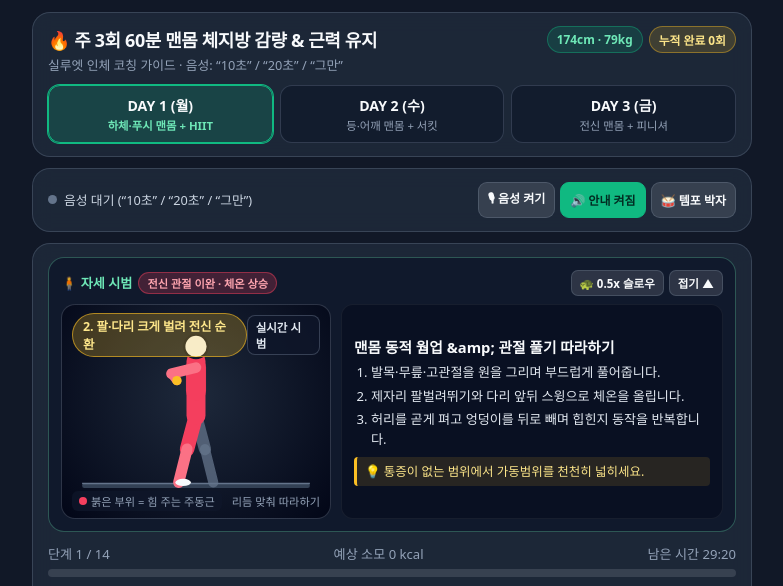
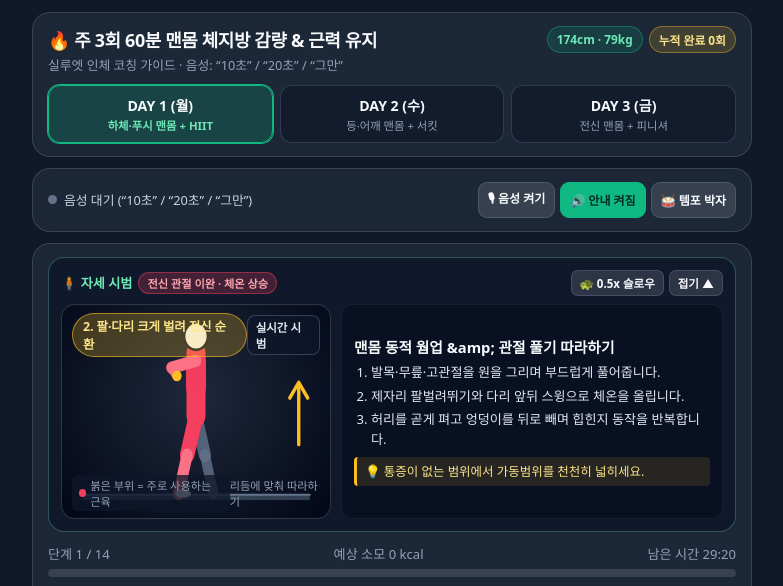
Before and after one commit to kidsstar1/kidsstar1.github.io, a plain HTML site: page index.html in a window 1280 px wide. Shown: the top 586 px of the page, without its empty margins (248-1031 px from the left). Drawn offline with Linux system fonts and the light colour scheme.

Commit message:
Update index.html

```diff
--- a/index.html
+++ b/index.html
@@ -503,7 +503,7 @@
       </div>
       <div class="guide-card">
         <strong>4. 감량 효율 극대화 팁</strong>
-        주 3회 60분 루틴(회당 약 420~520 kcal 소모)과 함께 하루 300~500 kcal 식단 적자, 단백질 130~155g 섭취를 병행하면 근손실을 최소화하며 감량할 수 있습니다.
+        실제 소모 열량은 체중·운동 강도·휴식 시간에 따라 달라집니다. 감량은 무리한 절식보다 지속 가능한 식사 조절과 충분한 회복을 함께 유지하세요.
       </div>
     </div>
   </section>
@@ -722,103 +722,130 @@
     btn.textContent = slowMotion ? "🐢 슬로우 ON" : "🐢 0.5x 슬로우";
   }
 
+  // 캔버스에 한 번 생성한 화면을 직접 그려 프레임마다 DOM을 교체하지 않습니다.
+  // 기존 방식은 매 프레임 stage.innerHTML 전체를 다시 만들면서 모바일 브라우저에서
+  // 깜박임/사라짐이 발생할 수 있었습니다.
+  let poseCanvas = null;
+  let poseCtx = null;
+  let lastPhase = "";
+  let lastHudUpdate = 0;
+
+  function ensurePoseCanvas() {
+    const stage = document.getElementById("poseStage");
+    if (!stage) return false;
+    if (!poseCanvas || !stage.contains(poseCanvas)) {
+      stage.innerHTML = `
+        <div class="stage-hud-top">
+          <span class="phase-banner" id="posePhase">동작 준비</span>
+          <span class="rep-badge" id="poseSpeed">실시간 시범</span>
+        </div>
+        <canvas id="poseCanvas" role="img" aria-label="운동 동작 애니메이션"></canvas>
+        <div class="stage-hud-bottom">
+          <span class="legend-dot"><i></i>붉은 부위 = 주로 사용하는 근육</span>
+          <span id="poseHint">리듬에 맞춰 따라하기</span>
+        </div>`;
+      poseCanvas = document.getElementById("poseCanvas");
+      poseCtx = poseCanvas.getContext("2d", { alpha: true });
+      lastPhase = "";
+    }
+    return !!poseCtx;
+  }
+
+  function drawPoseCanvas(p, def, ts) {
+    if (!ensurePoseCanvas()) return;
+    const stage = document.getElementById("poseStage");
+    const w = Math.max(1, stage.clientWidth);
+    const h = Math.max(1, stage.clientHeight);
+    const dpr = Math.min(window.devicePixelRatio || 1, 2);
+    const cw = Math.round(w * dpr), ch = Math.round(h * dpr);
+    if (poseCanvas.width !== cw || poseCanvas.height !== ch) {
+      poseCanvas.width = cw; poseCanvas.height = ch;
+      poseCanvas.style.width = w + "px"; poseCanvas.style.height = h + "px";
+    }
+    const c = poseCtx;
+    c.setTransform(dpr * w / 240, 0, 0, dpr * h / 165, 0, 0);
+    c.clearRect(0, 0, 240, 165);
+    c.lineCap = "round"; c.lineJoin = "round";
+
+    if (currentPoseKind === "rest") {
+      const inhale = Math.sin(virtualTime / 550) > 0;
+      const r = 26 + 8 * Math.sin(virtualTime / 550);
+      c.fillStyle = "rgba(56,189,248,.14)"; c.strokeStyle = "#38bdf8"; c.lineWidth = 2.5;
+      c.beginPath(); c.arc(120, 86, r, 0, Math.PI * 2); c.fill(); c.stroke();
+      c.strokeStyle = "#7dd3fc"; c.beginPath(); c.arc(120, 86, 18, 0, Math.PI * 2); c.stroke();
+      c.strokeStyle = "#fbbf24"; c.lineWidth = 3; c.beginPath(); c.moveTo(120,74); c.lineTo(120,86); c.lineTo(129,92); c.stroke();
+      p.phase = inhale ? "코로 깊게 들이마시기" : "입으로 길게 내쉬기";
+      return;
+    }
+
+    const m = def.muscle;
+    const hot = "#f43f5e", base = "#cbd5e1", back = "#64748b";
+    const line = (a,b,width,color,alpha=1) => {
+      if (!a || !b) return;
+      c.globalAlpha = alpha; c.strokeStyle = color; c.lineWidth = width;
+      c.beginPath(); c.moveTo(a[0],a[1]); c.lineTo(b[0],b[1]); c.stroke(); c.globalAlpha = 1;
+    };
+    c.fillStyle = "#334155"; c.fillRect(18,147,204,4);
+    c.strokeStyle = "#64748b"; c.lineWidth = 1.5; c.beginPath(); c.moveTo(18,147); c.lineTo(222,147); c.stroke();
+    if (p.knee2) { line(p.hip,p.knee2,11,back,.8); line(p.knee2,p.ankle2,9,back,.8); }
+    const leg = m === "legs" || m === "full";
+    const core = m === "core" || m === "back" || m === "full";
+    const chest = m === "chest" || m === "shoulder" || m === "full";
+    line(p.hip,p.knee,13,leg?hot:base);
+    line(p.knee,p.ankle,10,leg?"#fb7185":base);
+    line(p.neck,p.hip,17,core?hot:base);
+    const shoulder = p.sh || p.neck;
+    line(shoulder,lerpPt(shoulder,p.hip,.48),18,chest?hot:base,.92);
+    line(shoulder,p.elbow,9.5,chest?"#fb7185":"#e2e8f0");
+    line(p.elbow,p.hand,8,chest?"#fb7185":"#e2e8f0");
+    if (p.ankle) { c.fillStyle="#f8fafc"; c.beginPath(); c.ellipse(p.ankle[0]+4,p.ankle[1],7,3.2,0,0,Math.PI*2); c.fill(); }
+    c.fillStyle="#fbbf24"; c.beginPath(); c.arc(p.hand[0],p.hand[1],4.2,0,Math.PI*2); c.fill();
+    c.fillStyle="#f8fafc"; c.strokeStyle="#0f172a"; c.lineWidth=2;
+    c.beginPath(); c.arc(p.head[0],p.head[1],10.5,0,Math.PI*2); c.fill(); c.stroke();
+    // 동작 방향을 화면 우측의 고정 화살표로 표시
+    const ax = 212; c.strokeStyle = p.push ? "#fbbf24" : "#38bdf8"; c.lineWidth=3;
+    c.beginPath(); c.moveTo(ax, p.push?108:62); c.lineTo(ax,p.push?62:108); c.stroke();
+    c.beginPath();
+    if (p.push) { c.moveTo(ax-8,72); c.lineTo(ax,60); c.lineTo(ax+8,72); }
+    else { c.moveTo(ax-8,98); c.lineTo(ax,110); c.lineTo(ax+8,98); }
+    c.stroke();
+  }
+
   function renderAnimatedFrame(ts) {
     if (lastRafTs === null) lastRafTs = ts;
-    const dt = ts - lastRafTs;
+    const dt = Math.min(50, Math.max(0, ts - lastRafTs));
     lastRafTs = ts;
+    if (document.hidden) { animRaf = null; return; }
     virtualTime += dt * (slowMotion ? 0.45 : 1.0);
-
-    const stage = document.getElementById("poseStage");
-    if (!stage) return;
-
-    if (currentPoseKind === "rest") {
-      const r1 = 26 + 8 * Math.sin(virtualTime / 550);
-      const inhale = Math.sin(virtualTime / 550) > 0;
-      stage.innerHTML = `
-        <div class="stage-hud-top">
-          <span class="phase-banner">${inhale ? "코로 깊게 들이마시기" : "입으로 길게 내쉬기"}</span>
-          <span class="rep-badge">회복 구간</span>
-        </div>
-        <svg viewBox="0 0 240 165" fill="none">
-          <circle cx="120" cy="86" r="${r1.toFixed(1)}" fill="rgba(56,189,248,0.14)" stroke="#38bdf8" stroke-width="2.5"/>
-          <circle cx="120" cy="86" r="18" stroke="#7dd3fc" stroke-width="2.5"/>
-          <path d="M120 74 V86 L129 92" stroke="#fbbf24" stroke-width="3" stroke-linecap="round"/>
-        </svg>
-        <div class="stage-hud-bottom">
-          <span>서서 가볍게 걸으며 심박수 안정</span>
-        </div>
-      `;
+    const def = POSES[currentPoseKind] || POSES.stretch;
+    const prog = currentPoseKind === "rest" ? 0 : (virtualTime % def.cycleMs) / def.cycleMs;
+    const p = currentPoseKind === "rest" ? {phase:""} : interpolatePose(def, prog);
+    drawPoseCanvas(p, def, ts);
+    if (p.phase !== lastPhase || ts - lastHudUpdate > 1000) {
+      const phase = document.getElementById("posePhase");
+      const speed = document.getElementById("poseSpeed");
+      const hint = document.getElementById("poseHint");
+      if (phase) { phase.textContent = p.phase || "회복 구간"; phase.classList.toggle("push", !!p.push); }
+      if (speed) speed.textContent = slowMotion ? "0.5x 슬로우" : "실시간 시범";
+      if (hint) hint.textContent = slowMotion ? "자세 확인 모드" : "리듬에 맞춰 따라하기";
+      lastPhase = p.phase; lastHudUpdate = ts;
+    }
+    animRaf = requestAnimationFrame(renderAnimatedFrame);
+  }
+
+  function startPoseAnimation() {
+    if (animRaf === null && !document.hidden) {
+      lastRafTs = null;
       animRaf = requestAnimationFrame(renderAnimatedFrame);
-      return;
-    }
-
-    const def = POSES[currentPoseKind] || POSES.stretch;
-    const prog = (virtualTime % def.cycleMs) / def.cycleMs;
-    const p = interpolatePose(def, prog);
-    const m = def.muscle;
-
-    // 부위별 색상: 활성 타겟 근육은 붉은색(#f43f5e)으로 굵게 강조, 일반 신체는 밝은 슬레이트(#cbd5e1)
-    const BASE_BODY = "#cbd5e1";
-    const BACK_LIMB = "#64748b";
-    const HOT = "#f43f5e";
-
-    const thighCol = (m === "legs" || m === "full") ? HOT : BASE_BODY;
-    const calfCol  = (m === "legs" || m === "full") ? "#fb7185" : BASE_BODY;
-    const torsoCol = (m === "core" || m === "back" || m === "full") ? HOT : BASE_BODY;
-    const chestCol = (m === "chest" || m === "shoulder" || m === "full") ? HOT : BASE_BODY;
-    const armCol   = (m === "chest" || m === "shoulder" || m === "full") ? "#fb7185" : "#e2e8f0";
-
-    // 뒷다리(런지/마운틴클라이머/바이시클 등 양다리 교대 구분)
-    const leg2Svg = p.knee2
-      ? limbPath(p.hip, p.knee2, 11, BACK_LIMB, 0.75) + limbPath(p.knee2, p.ankle2, 9, BACK_LIMB, 0.75)
-      : "";
-
-    // 운동화 발 표현
-    const footSvg = `<ellipse cx="${(p.ankle[0] + 4).toFixed(1)}" cy="${p.ankle[1].toFixed(1)}" rx="7" ry="3.2" fill="#f8fafc"/>`;
-
-    stage.innerHTML = `
-      <div class="stage-hud-top">
-        <span class="phase-banner ${p.push ? "push" : ""}">${p.phase}</span>
-        <span class="rep-badge">${slowMotion ? "0.5x 슬로우" : "실시간 시범"}</span>
-      </div>
-
-      <svg viewBox="0 0 240 165" fill="none">
-        <!-- 바닥 매트 라인 -->
-        <rect x="18" y="147" width="204" height="4" rx="2" fill="#334155"/>
-        <line x1="18" y1="147" x2="222" y2="147" stroke="#64748b" stroke-width="1.5"/>
-
-        <!-- 움직임 방향 화살표 -->
-        ${directionArrows(def.arrows, p.push)}
-
-        <!-- 뒷다리 (교대 동작일 때 원근감 구분) -->
-        ${leg2Svg}
-
-        <!-- 주 다리 (허벅지 굵게 + 종아리) -->
-        ${limbPath(p.hip, p.knee, 13, thighCol)}
-        ${limbPath(p.knee, p.ankle, 10, calfCol)}
-        ${footSvg}
-
-        <!-- 상체 몸통 (두툼한 입체 실루엣) -->
-        ${limbPath(p.neck, p.hip, 17, torsoCol)}
-        <!-- 가슴/상부 코어 강조 레이어 -->
-        ${limbPath(p.sh, lerpPt(p.sh, p.hip, 0.48), 18, chestCol, 0.9)}
-
-        <!-- 팔 (상완 + 전완) -->
-        ${limbPath(p.sh, p.elbow, 9.5, armCol)}
-        ${limbPath(p.elbow, p.hand, 8, armCol)}
-        <circle cx="${p.hand[0].toFixed(1)}" cy="${p.hand[1].toFixed(1)}" r="4.2" fill="#fbbf24"/>
-
-        <!-- 머리 -->
-        <circle cx="${p.head[0].toFixed(1)}" cy="${p.head[1].toFixed(1)}" r="10.5" fill="#f8fafc" stroke="#0f172a" stroke-width="2"/>
-      </svg>
-
-      <div class="stage-hud-bottom">
-        <span class="legend-dot"><i></i>붉은 부위 = 힘 주는 주동근</span>
-        <span>${slowMotion ? "자세 확인 모드" : "리듬 맞춰 따라하기"}</span>
-      </div>
-    `;
-    animRaf = requestAnimationFrame(renderAnimatedFrame);
-  }
+    }
+  }
+  document.addEventListener("visibilitychange", () => {
+    if (document.hidden) {
+      if (animRaf !== null) cancelAnimationFrame(animRaf);
+      animRaf = null; lastRafTs = null;
+    } else startPoseAnimation();
+  });
+  window.addEventListener("resize", () => { if (poseCanvas) poseCanvas.width = 0; });
 
   // =========================================================================
   // 2. 주 3회(월/수/금) 60분 100% 맨몸 프로토콜
@@ -1519,7 +1546,7 @@
     remaining = getSteps()[0].sec;
   }
   updateUI();
-  animRaf = requestAnimationFrame(renderAnimatedFrame);
+  startPoseAnimation();
 </script>
 </body>
 </html>
```
